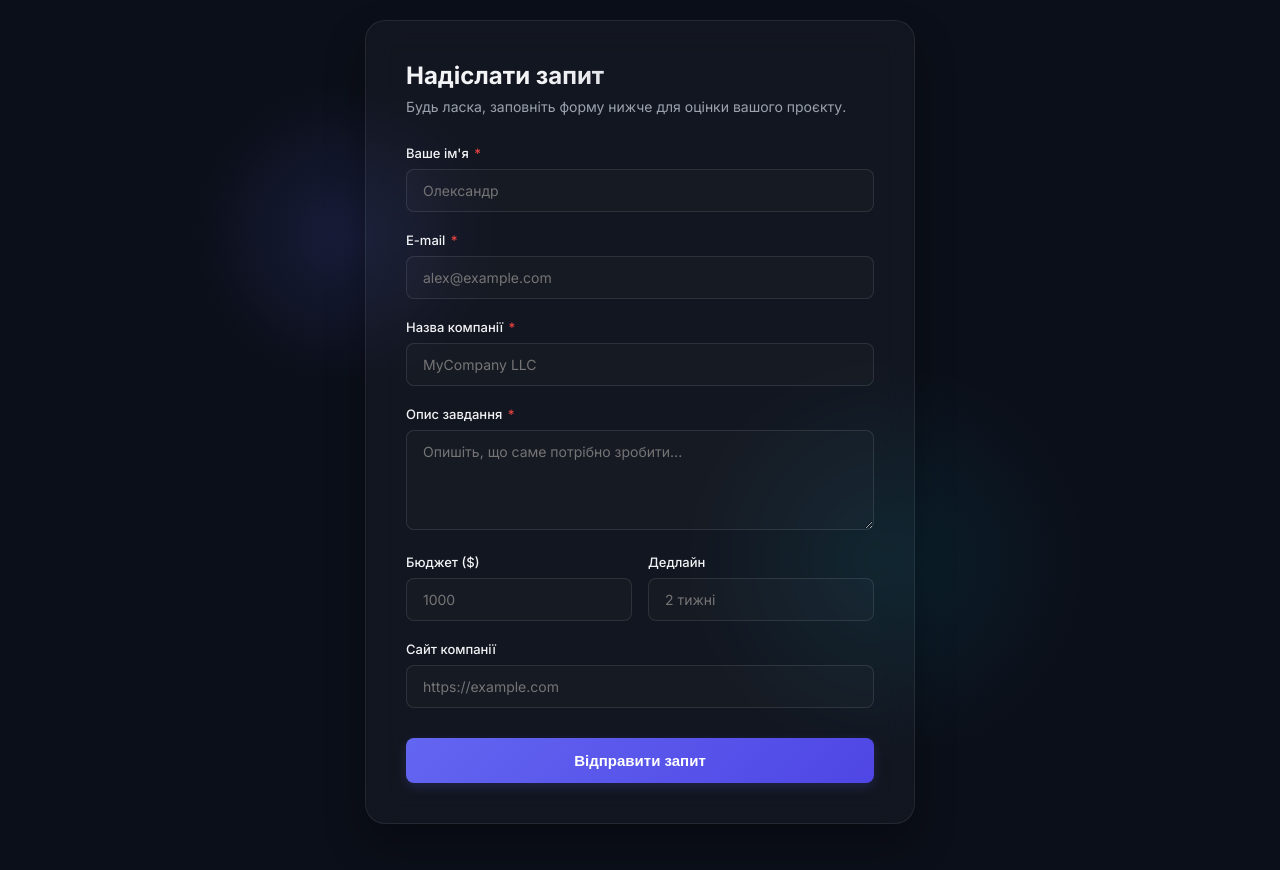
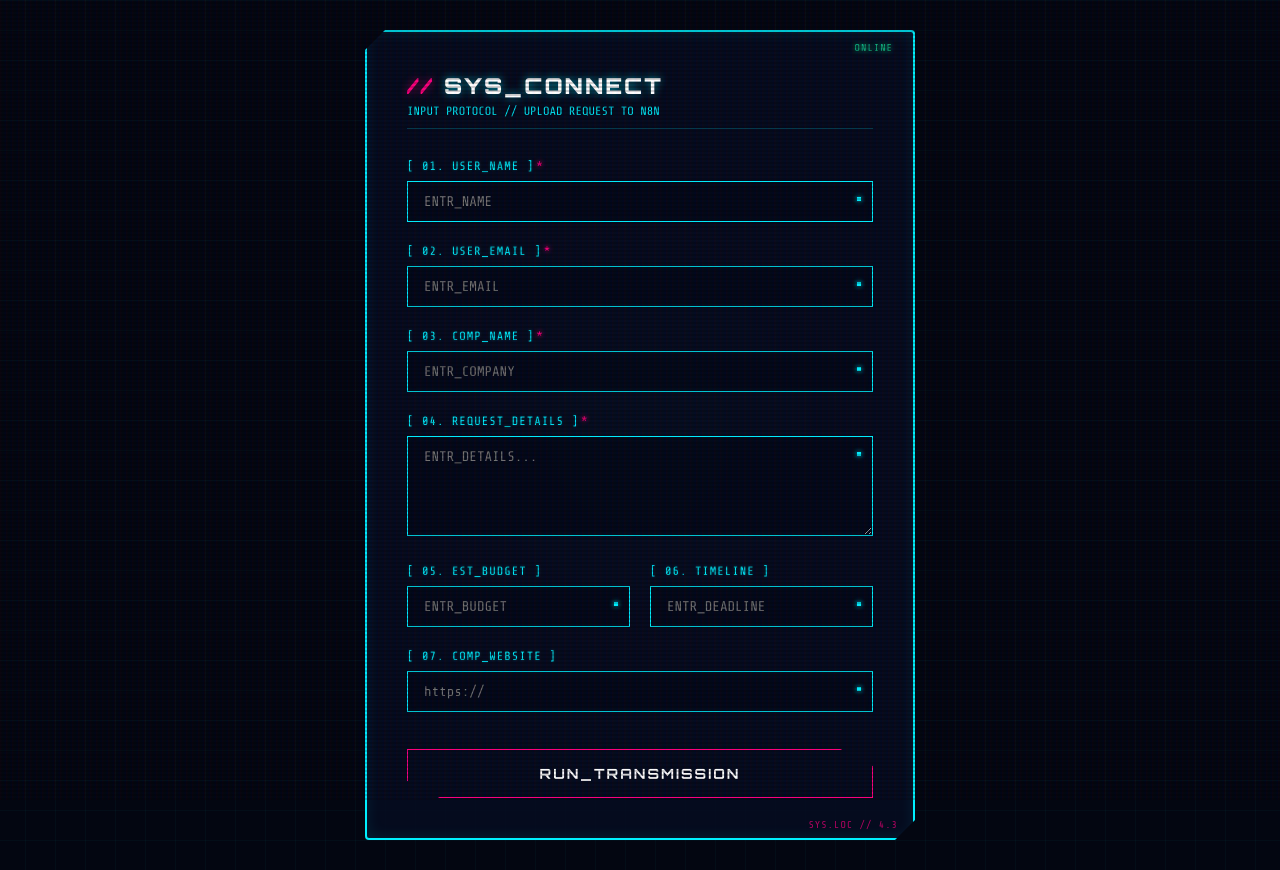
Before and after one commit to albahomelan-bot/radiant-rutherford, a plain HTML site: page form_marco.html in a window 1280 px wide. Before the commit the page ends 844 px from the top, so only its background shows below. Drawn offline with nearby package versions, Linux system fonts and the light colour scheme.

Commit message:
Update form_marco.html style to premium cyberpunk theme

```diff
--- a/form_marco.html
+++ b/form_marco.html
@@ -3,26 +3,24 @@
 <head>
   <meta charset="UTF-8">
   <meta name="viewport" content="width=device-width, initial-scale=1.0">
-  <title>Надіслати заявку</title>
+  <title>CYBERPUNK FORM // SYSTEM ACCESS</title>
 
-  <!-- Підключення шрифту Inter -->
+  <!-- Підключення футуристичних шрифтів Google Fonts -->
   <link rel="preconnect" href="https://fonts.googleapis.com">
   <link rel="preconnect" href="https://fonts.gstatic.com" crossorigin>
-  <link href="https://fonts.googleapis.com/css2?family=Inter:wght@400;500;600;700&display=swap" rel="stylesheet">
+  <link href="https://fonts.googleapis.com/css2?family=Orbitron:wght@400;700;900&family=Rajdhani:wght@500;600;700&family=Share+Tech+Mono&display=swap" rel="stylesheet">
 
   <style>
     :root {
-      --bg-color: #0b0f19;
-      --card-bg: rgba(255, 255, 255, 0.03);
-      --card-border: rgba(255, 255, 255, 0.08);
-      --text-main: #f3f4f6;
-      --text-muted: #9ca3af;
-      --primary: #6366f1;
-      --primary-hover: #4f46e5;
-      --accent: #06b6d4;
-      --input-bg: rgba(255, 255, 255, 0.02);
-      --input-border: rgba(255, 255, 255, 0.1);
-      --input-focus: #6366f1;
+      --bg-color: #030611;
+      --card-bg: rgba(6, 12, 32, 0.85);
+      --neon-blue: #00f0ff;
+      --neon-pink: #ff007f;
+      --neon-purple: #9d4edd;
+      --text-main: #00f0ff;
+      --text-sec: #e2e8f0;
+      --text-muted: #64748b;
+      --border-glow: rgba(0, 240, 255, 0.2);
     }
 
     * {
@@ -33,107 +31,205 @@
 
     body {
       background-color: var(--bg-color);
-      font-family: 'Inter', sans-serif;
-      color: var(--text-main);
+      font-family: 'Rajdhani', sans-serif;
+      color: var(--text-sec);
       min-height: 100vh;
       display: flex;
       justify-content: center;
       align-items: center;
-      padding: 20px;
+      padding: 30px 20px;
       overflow-x: hidden;
       position: relative;
     }
 
-    /* Фоновий декор для атмосфери */
+    /* Фонова кіберпанк-сітка */
     body::before {
       content: '';
       position: absolute;
-      width: 300px;
-      height: 300px;
-      background: radial-gradient(circle, rgba(99, 102, 241, 0.15) 0%, rgba(0,0,0,0) 70%);
-      top: 10%;
-      left: 15%;
-      z-index: -1;
+      top: 0;
+      left: 0;
+      width: 100%;
+      height: 100%;
+      background:
+        linear-gradient(rgba(0, 240, 255, 0.03) 1px, transparent 1px),
+        linear-gradient(90deg, rgba(0, 240, 255, 0.03) 1px, transparent 1px);
+      background-size: 30px 30px;
+      background-position: center;
+      z-index: -2;
     }
+
+    /* Ефект неонового туману */
     body::after {
       content: '';
       position: absolute;
-      width: 400px;
-      height: 400px;
-      background: radial-gradient(circle, rgba(6, 182, 212, 0.1) 0%, rgba(0,0,0,0) 70%);
-      bottom: 10%;
-      right: 15%;
+      width: 600px;
+      height: 600px;
+      background: radial-gradient(circle, rgba(0, 240, 255, 0.08) 0%, rgba(255, 0, 127, 0.03) 50%, rgba(0,0,0,0) 70%);
+      top: 50%;
+      left: 50%;
+      transform: translate(-50%, -50%);
       z-index: -1;
+      pointer-events: none;
+    }
+
+    /* Анімована лінія сканування (CRT-ефект) */
+    .scanlines {
+      position: fixed;
+      top: 0;
+      left: 0;
+      width: 100%;
+      height: 100%;
+      background: linear-gradient(
+        rgba(18, 16, 16, 0) 50%,
+        rgba(0, 0, 0, 0.25) 50%
+      ), linear-gradient(
+        90deg,
+        rgba(255, 0, 0, 0.06),
+        rgba(0, 255, 0, 0.02),
+        rgba(0, 0, 255, 0.06)
+      );
+      background-size: 100% 4px, 6px 100%;
+      z-index: 100;
+      pointer-events: none;
+      opacity: 0.7;
     }
 
     .container {
       width: 100%;
       max-width: 550px;
       background: var(--card-bg);
-      border: 1px solid var(--card-border);
-      backdrop-filter: blur(16px);
-      -webkit-backdrop-filter: blur(16px);
-      border-radius: 20px;
+      border: 2px solid var(--neon-blue);
+      border-radius: 4px;
       padding: 40px;
-      box-shadow: 0 20px 40px rgba(0, 0, 0, 0.3);
+      box-shadow:
+        0 0 15px rgba(0, 240, 255, 0.15),
+        inset 0 0 15px rgba(0, 240, 255, 0.1);
       position: relative;
+      /* Зрізані кіберпанк-кути */
+      clip-path: polygon(
+        0px 20px,
+        20px 0px,
+        100% 0px,
+        100% calc(100% - 20px),
+        calc(100% - 20px) 100%,
+        0px 100%
+      );
     }
 
+    /* Кутові декоративні елементи */
+    .corner-decor {
+      position: absolute;
+      top: 0;
+      left: 0;
+      width: 100%;
+      height: 100%;
+      pointer-events: none;
+    }
+
+    .corner-decor::before {
+      content: 'SYS.LOC // 4.3';
+      position: absolute;
+      bottom: 8px;
+      right: 15px;
+      font-family: 'Share Tech Mono', monospace;
+      font-size: 10px;
+      color: var(--neon-pink);
+      letter-spacing: 1px;
+      opacity: 0.7;
+    }
+
+    .corner-decor::after {
+      content: 'ONLINE';
+      position: absolute;
+      top: 10px;
+      right: 20px;
+      font-family: 'Share Tech Mono', monospace;
+      font-size: 10px;
+      color: #10b981;
+      text-shadow: 0 0 5px #10b981;
+      letter-spacing: 1px;
+    }
+
+    /* Кіберпанк заголовок */
     h2 {
-      font-size: 24px;
-      font-weight: 700;
-      margin-bottom: 8px;
-      background: linear-gradient(135deg, var(--text-main) 30%, var(--text-muted) 100%);
-      -webkit-background-clip: text;
-      -webkit-text-fill-color: transparent;
+      font-family: 'Orbitron', sans-serif;
+      font-size: 22px;
+      font-weight: 900;
+      color: #ffffff;
+      text-shadow: 0 0 8px rgba(0, 240, 255, 0.6);
+      letter-spacing: 2px;
+      margin-bottom: 5px;
+      text-transform: uppercase;
+      display: flex;
+      align-items: center;
+      gap: 10px;
+    }
+
+    h2 span {
+      color: var(--neon-pink);
+      text-shadow: 0 0 8px rgba(255, 0, 127, 0.6);
     }
 
     .subtitle {
-      font-size: 14px;
-      color: var(--text-muted);
+      font-family: 'Share Tech Mono', monospace;
+      font-size: 12px;
+      color: var(--neon-blue);
+      text-transform: uppercase;
       margin-bottom: 30px;
+      border-bottom: 1px solid rgba(0, 240, 255, 0.2);
+      padding-bottom: 10px;
     }
 
     .form-group {
-      margin-bottom: 20px;
+      margin-bottom: 22px;
+      position: relative;
     }
 
     .form-row {
       display: grid;
       grid-template-columns: 1fr 1fr;
-      gap: 16px;
+      gap: 20px;
     }
 
+    /* Стилізація назв полів */
     label {
       display: block;
-      font-size: 13px;
-      font-weight: 500;
+      font-family: 'Share Tech Mono', monospace;
+      font-size: 12px;
+      text-transform: uppercase;
       margin-bottom: 8px;
-      color: var(--text-main);
+      color: var(--neon-blue);
+      letter-spacing: 1px;
+      text-shadow: 0 0 3px rgba(0, 240, 255, 0.3);
     }
 
-    label span {
-      color: #ef4444;
+    label span.req {
+      color: var(--neon-pink);
+      text-shadow: 0 0 5px var(--neon-pink);
       margin-left: 2px;
     }
 
+    /* Стилі для інпутів */
     input, textarea {
       width: 100%;
-      background: var(--input-bg);
-      border: 1px solid var(--input-border);
-      border-radius: 8px;
+      background: rgba(3, 8, 24, 0.8);
+      border: 1px solid var(--neon-blue);
+      border-radius: 0px; /* Тільки гострі кути */
       padding: 12px 16px;
-      font-family: inherit;
+      font-family: 'Share Tech Mono', monospace;
       font-size: 14px;
-      color: var(--text-main);
+      color: #ffffff;
       outline: none;
-      transition: all 0.25s ease;
+      transition: all 0.3s ease;
+      box-shadow: inset 0 0 5px rgba(0, 240, 255, 0.05);
     }
 
     input:focus, textarea:focus {
-      border-color: var(--input-focus);
-      box-shadow: 0 0 0 3px rgba(99, 102, 241, 0.15);
-      background: rgba(255, 255, 255, 0.04);
+      border-color: var(--neon-pink);
+      box-shadow:
+        0 0 10px rgba(255, 0, 127, 0.3),
+        inset 0 0 5px rgba(255, 0, 127, 0.1);
+      background: rgba(3, 8, 24, 0.95);
     }
 
     textarea {
@@ -141,68 +237,128 @@
       min-height: 100px;
     }
 
+    /* Підказки або індикатори всередині полів */
+    .input-wrapper::after {
+      content: '';
+      position: absolute;
+      right: 12px;
+      top: 38px;
+      width: 4px;
+      height: 4px;
+      background: var(--neon-blue);
+      box-shadow: 0 0 5px var(--neon-blue);
+    }
+
+    .input-wrapper:focus-within::after {
+      background: var(--neon-pink);
+      box-shadow: 0 0 5px var(--neon-pink);
+    }
+
+    /* Кіберпанк кнопка */
     .btn-submit {
       width: 100%;
-      background: linear-gradient(135deg, var(--primary) 0%, var(--primary-hover) 100%);
-      border: none;
-      border-radius: 8px;
-      padding: 14px;
-      font-size: 15px;
-      font-weight: 600;
+      background: transparent;
+      border: 1px solid var(--neon-pink);
+      font-family: 'Orbitron', sans-serif;
+      font-size: 14px;
+      font-weight: 700;
+      letter-spacing: 2px;
       color: #ffffff;
+      text-transform: uppercase;
+      padding: 15px;
       cursor: pointer;
-      transition: all 0.2s ease;
-      box-shadow: 0 4px 12px rgba(99, 102, 241, 0.2);
-      margin-top: 10px;
+      position: relative;
+      overflow: hidden;
+      transition: all 0.3s ease;
+      /* Зрізані кути кнопки */
+      clip-path: polygon(0 0, 93% 0, 100% 35%, 100% 100%, 7% 100%, 0 65%);
+      box-shadow: 0 0 10px rgba(255, 0, 127, 0.15);
+      margin-top: 15px;
+    }
+
+    .btn-submit::before {
+      content: '';
+      position: absolute;
+      top: 0;
+      left: -100%;
+      width: 100%;
+      height: 100%;
+      background: linear-gradient(
+        90deg,
+        transparent,
+        rgba(0, 240, 255, 0.3),
+        transparent
+      );
+      transition: all 0.6s ease;
     }
 
     .btn-submit:hover {
-      transform: translateY(-1px);
-      box-shadow: 0 6px 16px rgba(99, 102, 241, 0.3);
+      background: var(--neon-pink);
+      color: #000000;
+      text-shadow: none;
+      box-shadow: 0 0 20px var(--neon-pink);
+    }
+
+    .btn-submit:hover::before {
+      left: 100%;
     }
 
     .btn-submit:active {
-      transform: translateY(1px);
+      transform: scale(0.98);
     }
 
-    /* Стан успіху */
+    /* Екран успішної відправки (Термінал зламано) */
     .success-container {
       display: none;
       text-align: center;
-      padding: 20px 0;
+      padding: 10px 0;
+      animation: terminalGlitch 0.4s ease-out forwards;
+    }
+
+    .terminal-header {
+      font-family: 'Share Tech Mono', monospace;
+      font-size: 14px;
+      color: var(--neon-pink);
+      margin-bottom: 20px;
+      display: flex;
+      justify-content: center;
+      gap: 15px;
     }
 
     .success-icon {
-      width: 64px;
-      height: 64px;
-      background: rgba(6, 182, 212, 0.1);
-      border: 1px solid rgba(6, 182, 212, 0.2);
-      border-radius: 50%;
-      display: flex;
-      align-items: center;
-      justify-content: center;
-      margin: 0 auto 24px;
-      color: var(--accent);
-      font-size: 32px;
-      animation: scaleUp 0.4s cubic-bezier(0.16, 1, 0.3, 1) forwards;
+      font-family: 'Orbitron', sans-serif;
+      font-size: 48px;
+      color: var(--neon-blue);
+      text-shadow: 0 0 15px var(--neon-blue);
+      margin-bottom: 20px;
     }
 
     .success-title {
-      font-size: 22px;
-      font-weight: 700;
-      margin-bottom: 10px;
-      color: var(--text-main);
+      font-family: 'Orbitron', sans-serif;
+      font-size: 20px;
+      font-weight: 900;
+      color: #ffffff;
+      text-shadow: 0 0 8px rgba(0, 240, 255, 0.5);
+      letter-spacing: 2px;
+      text-transform: uppercase;
+      margin-bottom: 12px;
     }
 
     .success-message {
-      font-size: 14px;
-      color: var(--text-muted);
-      line-height: 1.5;
+      font-family: 'Share Tech Mono', monospace;
+      font-size: 13px;
+      color: var(--text-sec);
+      line-height: 1.6;
+      background: rgba(0, 240, 255, 0.05);
+      border: 1px dashed var(--neon-blue);
+      padding: 15px;
     }
 
-    @keyframes scaleUp {
-      from { transform: scale(0.8); opacity: 0; }
-      to { transform: scale(1); opacity: 1; }
+    /* Анімація появи терміналу */
+    @keyframes terminalGlitch {
+      0% { opacity: 0; transform: scale(0.95); filter: hue-rotate(90deg); }
+      50% { opacity: 0.5; transform: scale(1.02); filter: hue-rotate(-45deg); }
+      100% { opacity: 1; transform: scale(1); filter: none; }
     }
 
     @media (max-width: 500px) {
@@ -211,63 +367,76 @@
         gap: 0;
       }
       .container {
-        padding: 24px;
+        padding: 25px;
       }
     }
   </style>
 </head>
 <body>
 
+  <!-- Лінії сканування монітора -->
+  <div class="scanlines"></div>
+
   <div class="container">
-    <!-- Форма -->
+    <div class="corner-decor"></div>
+
+    <!-- Стан форми -->
     <form id="requestForm">
-      <h2>Надіслати запит</h2>
-      <p class="subtitle">Будь ласка, заповніть форму нижче для оцінки вашого проєкту.</p>
+      <h2><span>//</span> SYS_CONNECT</h2>
+      <p class="subtitle">INPUT PROTOCOL // UPLOAD REQUEST TO N8N</p>
 
-      <div class="form-group">
-        <label for="name">Ваше ім'я <span>*</span></label>
-        <input type="text" id="name" name="name" required placeholder="Олександр">
+      <div class="form-group input-wrapper">
+        <label for="name">[ 01. USER_NAME ]<span class="req">*</span></label>
+        <input type="text" id="name" name="name" required placeholder="ENTR_NAME">
       </div>
 
-      <div class="form-group">
-        <label for="email">E-mail <span>*</span></label>
-        <input type="email" id="email" name="email" required placeholder="alex@example.com">
+      <div class="form-group input-wrapper">
+        <label for="email">[ 02. USER_EMAIL ]<span class="req">*</span></label>
+        <input type="email" id="email" name="email" required placeholder="ENTR_EMAIL">
       </div>
 
-      <div class="form-group">
-        <label for="company">Назва компанії <span>*</span></label>
-        <input type="text" id="company" name="company" required placeholder="MyCompany LLC">
+      <div class="form-group input-wrapper">
+        <label for="company">[ 03. COMP_NAME ]<span class="req">*</span></label>
+        <input type="text" id="company" name="company" required placeholder="ENTR_COMPANY">
       </div>
 
-      <div class="form-group">
-        <label for="request">Опис завдання <span>*</span></label>
-        <textarea id="request" name="request" required placeholder="Опишіть, що саме потрібно зробити..."></textarea>
+      <div class="form-group input-wrapper">
+        <label for="request">[ 04. REQUEST_DETAILS ]<span class="req">*</span></label>
+        <textarea id="request" name="request" required placeholder="ENTR_DETAILS..."></textarea>
       </div>
 
       <div class="form-row">
-        <div class="form-group">
-          <label for="budget">Бюджет ($)</label>
-          <input type="text" id="budget" name="budget" placeholder="1000">
+        <div class="form-group input-wrapper">
+          <label for="budget">[ 05. EST_BUDGET ]</label>
+          <input type="text" id="budget" name="budget" placeholder="ENTR_BUDGET">
         </div>
-        <div class="form-group">
-          <label for="deadline">Дедлайн</label>
-          <input type="text" id="deadline" name="deadline" placeholder="2 тижні">
+        <div class="form-group input-wrapper">
+          <label for="deadline">[ 06. TIMELINE ]</label>
+          <input type="text" id="deadline" name="deadline" placeholder="ENTR_DEADLINE">
         </div>
       </div>
 
-      <div class="form-group">
-        <label for="website">Сайт компанії</label>
-        <input type="url" id="website" name="website" placeholder="https://example.com">
+      <div class="form-group input-wrapper">
+        <label for="website">[ 07. COMP_WEBSITE ]</label>
+        <input type="url" id="website" name="website" placeholder="https://">
       </div>
 
-      <button type="submit" class="btn-submit">Відправити запит</button>
+      <button type="submit" class="btn-submit">RUN_TRANSMISSION</button>
     </form>
 
-    <!-- Стан успіху -->
+    <!-- Стан успіху (Термінальний лог) -->
     <div id="successState" class="success-container">
-      <div class="success-icon">✓</div>
-      <h3 class="success-title">Дякуємо!</h3>
-      <p class="success-message">Заявку прийнято. Наш спеціаліст зв'яжеться з вами найближчим часом.</p>
+      <div class="terminal-header">
+        <span>[ STATUS: OK ]</span>
+        <span>[ PORT: 443 ]</span>
+      </div>
+      <div class="success-icon">>>> ACCESS_GRANTED</div>
+      <h3 class="success-title">TRANSMISSION COMPLETED</h3>
+      <p class="success-message">
+        SYSTEM: Заявку прийнято успішно.<br>
+        DATA: Всі пакети передано на Webhook n8n.<br>
+        RESPONSE: Наш спеціаліст зв'яжеться з вами.
+      </p>
     </div>
   </div>
 
@@ -279,8 +448,9 @@
       e.preventDefault();
 
       const submitButton = this.querySelector('.btn-submit');
+      const originalText = submitButton.innerText;
       submitButton.disabled = true;
-      submitButton.innerText = 'Надсилання...';
+      submitButton.innerText = 'TRANSMITTING...';
 
       const formData = {
         name: document.getElementById('name').value,
@@ -306,15 +476,15 @@
           document.getElementById('requestForm').style.display = 'none';
           document.getElementById('successState').style.display = 'block';
         } else {
-          alert('Помилка сервера при відправці. Спробуйте пізніше.');
+          alert('SYSTEM ERROR: RESPONSE CODE ' + response.status);
           submitButton.disabled = false;
-          submitButton.innerText = 'Відправити запит';
+          submitButton.innerText = originalText;
         }
       } catch (error) {
-        console.error('Error submitting form:', error);
-        alert('Не вдалося надіслати запит. Перевірте з\'єднання з інтернетом.');
+        console.error('Transmission error:', error);
+        alert('SYSTEM ERROR: TRANSMISSION FAILED');
         submitButton.disabled = false;
-        submitButton.innerText = 'Відправити запит';
+        submitButton.innerText = originalText;
       }
     });
   </script>
```
